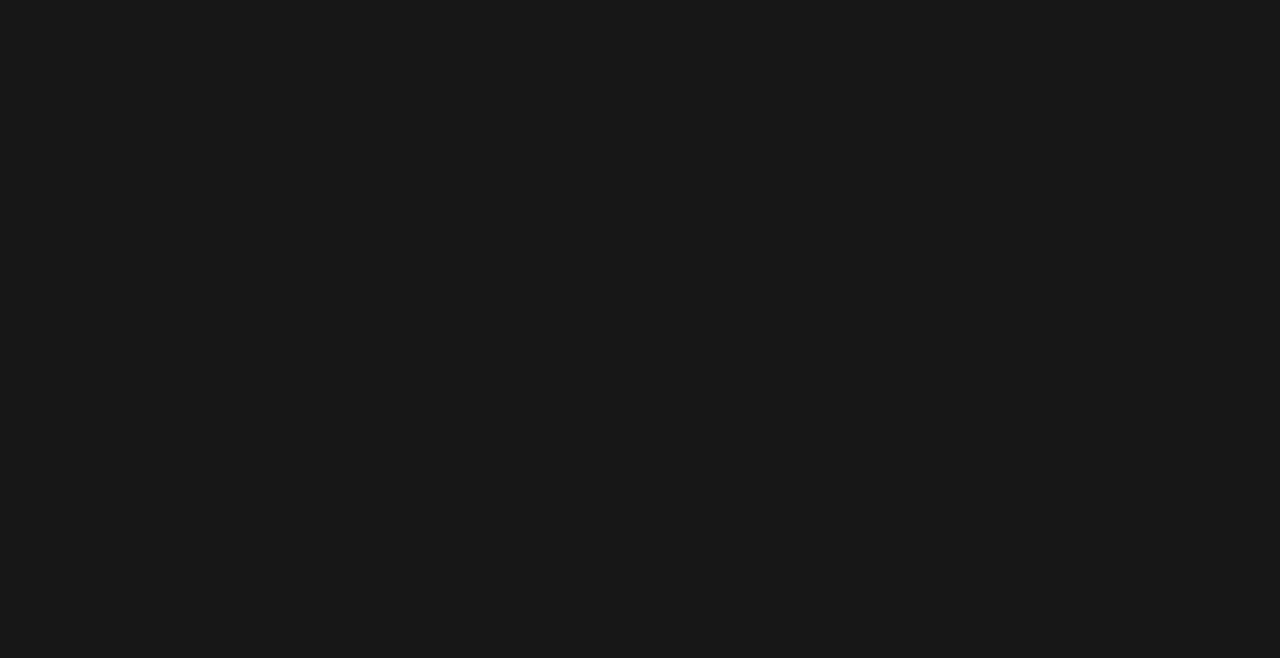
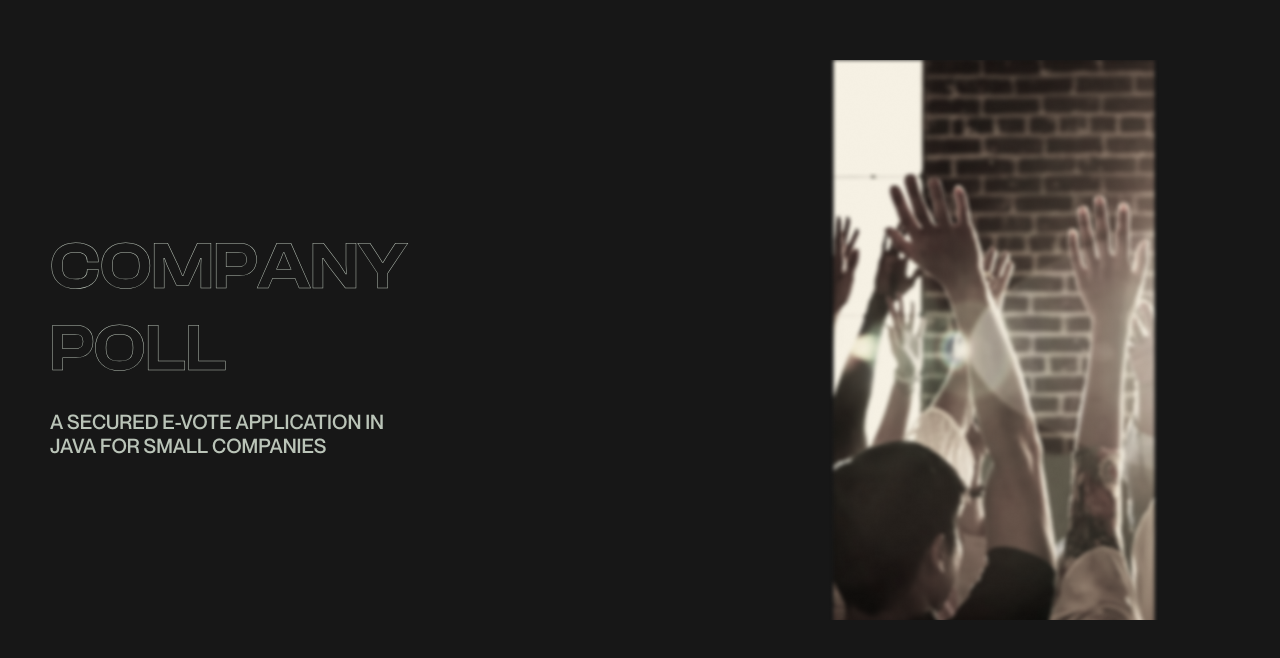
Before and after one commit to Courtcircuits/portfolio-2023, a React (Create React App) app: page / in a window 1280 px wide. Shown: the part 2018-2676 px from the top of the page. Before the commit the page ends 1940 px from the top, so only its background shows below. Built offline with nearby package versions, Linux system fonts and the light colour scheme.

Commit message:
transition fix and company poll

```diff
--- a/src/App.css
+++ b/src/App.css
@@ -20,7 +20,7 @@
 
 .hide {
     animation-name: line_appear;
-    animation-duration: 1s;
+    animation-duration: 0.7s;
 }
 
 span{
--- a/src/App.js
+++ b/src/App.js
@@ -3,6 +3,9 @@ import Menu from './Menu.js';
 import Hero from './Hero.js';
 import About from './About.js';
 import ProjectIndex from './ProjectIndex.js';
+import ProjectDescription from "./ProjectDescription";
+import companyPollIllustration from "./images/mains.png";
+import AppearingLine from "./AppearingLine";
 
 function App() {
   return (
@@ -11,6 +14,10 @@ function App() {
         <Hero/>
         <About/>
         <ProjectIndex name="SCHOOL PROJECTS..." projects={["COMPANY POLL","FAKEX"]}/>
+        <ProjectDescription name={<div><AppearingLine>COMPANY</AppearingLine><AppearingLine>POLL</AppearingLine></div>} image={companyPollIllustration}>
+            <p>A SECURED E-VOTE APPLICATION IN JAVA FOR SMALL COMPANIES</p>
+        </ProjectDescription>
+
     </div>
   );
 }
--- a/src/Menu.js
+++ b/src/Menu.js
@@ -1,17 +1,22 @@
 import React from "react";
 import logo from './images/mihai.png';
 import './menu.css'
-class Menu extends React.Component{
-    render(){
+
+class Menu extends React.Component {
+    render() {
         return (
+
                 <div id="menu">
-                <img src={logo} alt="Mihai" />
+                    <div id="menu-content">
+                    <img src={logo} alt="Mihai"/>
                     <ul>
                         <li><a href="#work">Work</a></li>
                         <li><a href="#about">About</a></li>
                         <li><a href="#contact">Contact</a></li>
                     </ul>
                     </div>
+                </div>
+
         )
     }
 }
--- /dev/null
+++ b/src/ProjectDescription.js
@@ -0,0 +1,22 @@
+import React from "react";
+import "./projectdescription.css";
+import AppearingLine from "./AppearingLine";
+
+class ProjectDescription extends React.Component{
+
+    render() {
+        return(
+            <div id="project-description">
+                <div>
+                    <h3>{this.props.name}</h3>
+                    <AppearingLine>{this.props.children}</AppearingLine>
+                </div>
+                <div>
+                    <img src={this.props.image} alt={this.props.name} />
+                </div>
+            </div>
+        )
+    }
+}
+
+export default ProjectDescription;
--- a/src/menu.css
+++ b/src/menu.css
@@ -1,16 +1,40 @@
+@keyframes menu_appear {
+    0% {
+        transform: translateY(-100%);
+    }
 
+    40% {
+        transform: translateY(-100%);
+    }
+
+    100% {
+        transform: translateY(0%);
+    }
+
+}
+
+.overflow{
+
+}
 
 #menu{
+
     position: fixed;
     left:0px;
     top:0px;
+    width:100%;
+    z-index:3;
+    mix-blend-mode:difference;
+    overflow: hidden;
+}
+
+#menu-content{
+    animation: menu_appear 1.5s ;
     display: flex;
     flex-direction: row;
     width:100%;
     align-items: center;
     justify-content: space-between;
-    z-index:3;
-    mix-blend-mode:difference;
 }
 #menu img{
     margin-left: 50px;
--- /dev/null
+++ b/src/projectdescription.css
@@ -0,0 +1,49 @@
+#project-description{
+    min-height: 80vh;
+    width: 100%;
+    display: flex;
+    flex-direction: row;
+    margin-top: 100px;
+    position: relative;
+    justify-content: center;
+    align-items: center;
+
+}
+
+#project-description div:nth-of-type(1){
+    width: 70%;
+}
+
+#project-description div:nth-of-type(1):hover h3{
+    color: #BAC4B8;
+    -webkit-text-stroke: 0px #BAC4B8;
+}
+
+#project-description div:nth-of-type(2){
+    width: 40%;
+}
+
+#project-description img{
+    height: 70vh;
+    width: 90%;
+    object-fit: contain;
+}
+
+#project-description h3{
+    font-family: ClashDisplay;
+    font-weight: bold;
+    -webkit-text-stroke: 0.5px #BAC4B8;
+    color: transparent;
+    font-size: 50pt;
+    margin: 0px 0px 20px;
+
+}
+
+#project-description p{
+    font-family: NeueMontreal;
+    font-weight: normal;
+    color:#BAC4B8;
+    text-decoration: none;
+    font-size:15pt;
+    width: 70%;
+}
```
Also changed, not shown: src/images/mains.png (added). Lines whose indentation alone changed are shown as unchanged.
